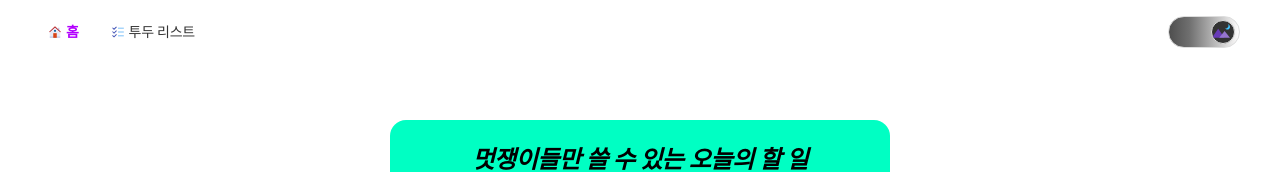
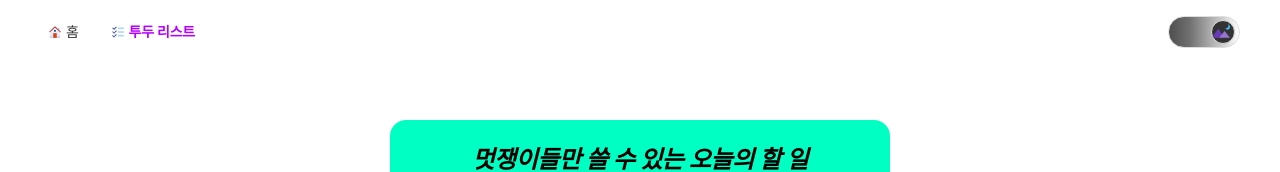
Before and after one commit to DuetoPark/react-project, a React (Create React App) app: page /todo in a window 1280 px wide. Shown: the top 172 px of the page. Built offline with nearby package versions, Linux system fonts and the light colour scheme.

Commit message:
🐛 Header 컴포 - _curPage 초기값 수정

```diff
--- a/src/Layout/Header.jsx
+++ b/src/Layout/Header.jsx
@@ -12,7 +12,7 @@ export default function Header() {
     {address: 'todo', text: '투두 리스트', icon: <FcTodoList />},
   ];
 
-  const [_curPage, setCurPage] = useState('');
+  const [_curPage, setCurPage] = useState(document.location.pathname.slice(1));
 
   return (
     <header className='global-header'>
```
